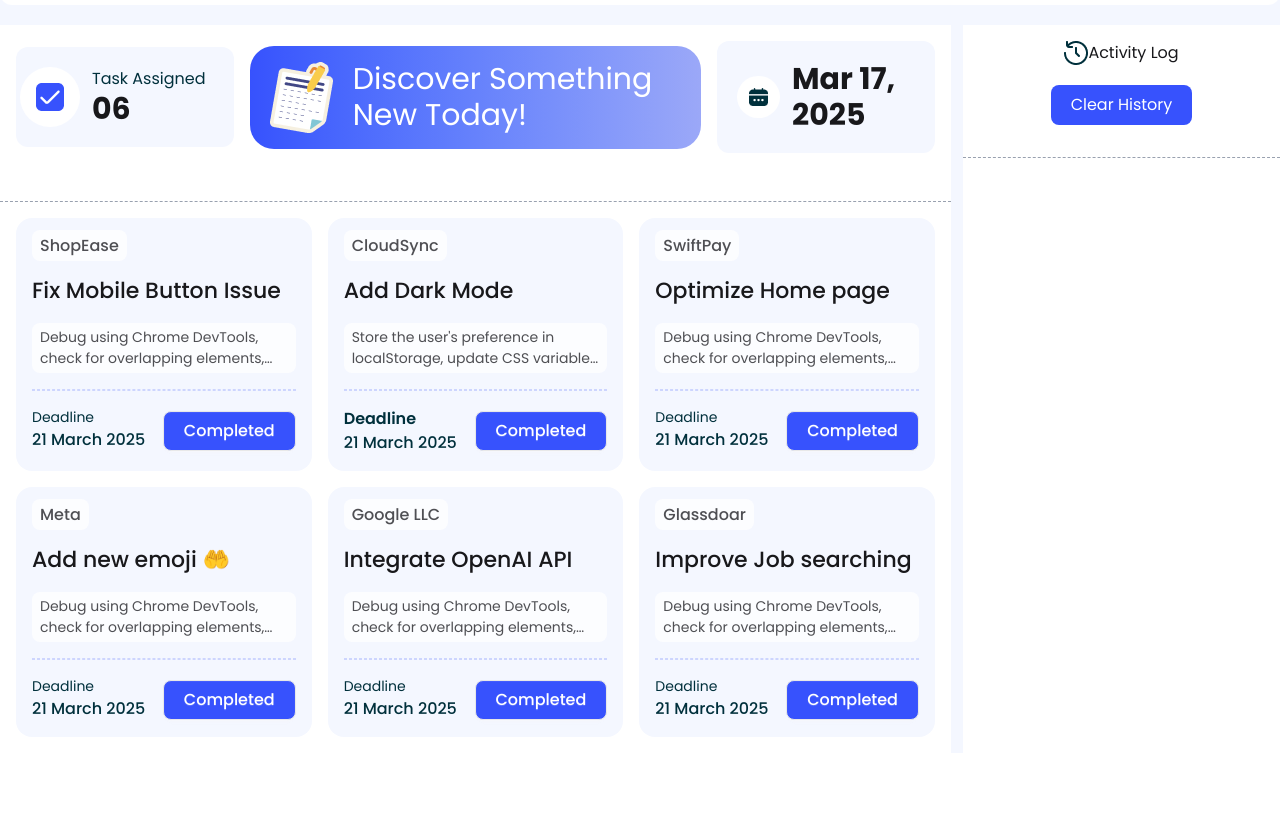
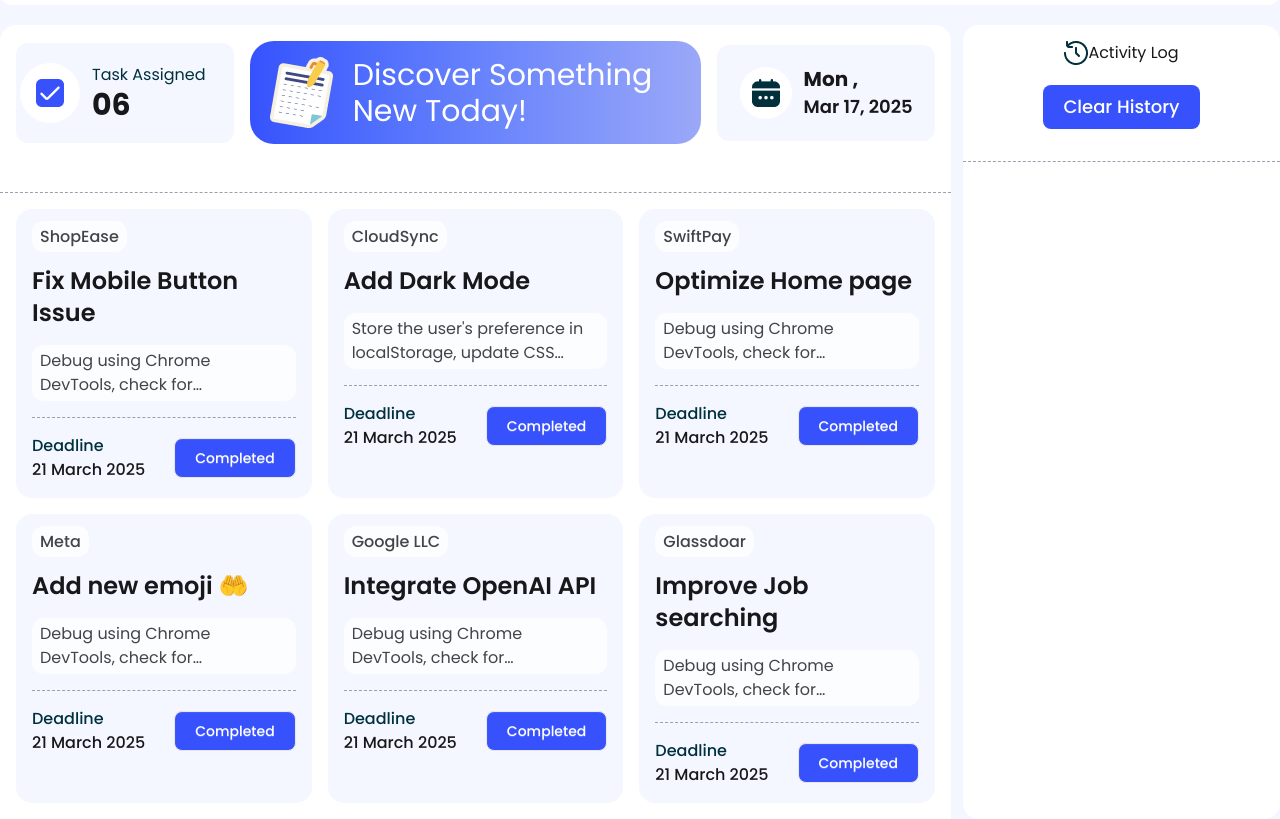
Before and after one commit to MdShamim2288/Md-DevBoard, a plain HTML site: page index.html in a window 1280 px wide. Shown: the part 107-926 px from the top of the page. Before the commit the page ends 860 px from the top, so only its background shows below. Drawn offline with nearby package versions, Linux system fonts and the light colour scheme.

Commit message:
full design complete

```diff
--- a/index.html
+++ b/index.html
@@ -47,29 +47,30 @@
     <main class="container mx-auto ">
         <section>
             <div class="flex gap-3">
-                <div class="w-9/12 bg-white ">
+
+                <div class="w-9/12 bg-white rounded-2xl">
                     <div class="grid md:grid-cols-4 gap-4 p-4 items-center ">
 
                         <div class="flex items-center  rounded-xl gap-3 py-5 px-1 bg-[#F4F7FF] ">
                             <div class="p-4 bg-white rounded-full"><img src="./assets/checkbox.png" alt="">
                             </div>
                             <div>
-                                <p class="text-[#00303C]">Task Assigned</p>
+                                <p class="text-[rgb(1,47,61)]">Task Assigned</p>
                                 <h3 id="task-Assigned" class="text-3xl font-bold">06</h3>
                             </div>
                         </div>
 
                         <div id="blog"
-                            class="col-span-2 cursor-pointer bg-gradient-to-r from-[#3752FD] to-[#9BA8F8] rounded-3xl flex items-center  gap-3 p-3 ">
+                            class="col-span-2 cursor-pointer bg-gradient-to-r from-[rgb(55,82,253)] to-[rgb(155,168,248)] rounded-3xl flex items-center  gap-3 p-3 ">
                             <img src="./assets/board.png" alt="">
                             <p class="text-3xl text-white">Discover Something <br> New Today!</p>
                         </div>
 
-                        <div class="flex items-center justify-center rounded-xl gap-3 p-5 bg-[#F4F7FF] ">
+                        <div class="flex items-center justify-center rounded-xl gap-3 p-5 bg-[rgb(244,247,255)] ">
                             <div class="p-3 bg-white rounded-full"><img src="./assets/calender.png" alt=""></div>
                             <div>
-                                <p id="dey"> </p>
-                                <h3 id="date" class="text-3xl font-bold"></h3>
+                                <p id="dey" class="text-xl font-bold"> </p>
+                                <h3 id="date" class="text-lg font-semibold"></h3>
                             </div>
                         </div>
 
@@ -81,29 +82,29 @@
                         <div class="bg-[#F4F7FF] rounded-2xl p-4 flex flex-col gap-4">
                             <div>
                                 <span
-                                    class="p-1 px-2 bg-white text-md font-[500] opacity-75 rounded-[8px]">ShopEase</span>
+                                    class="p-1 px-2 bg-white text-md font-medium opacity-80 rounded-xl">ShopEase</span>
                             </div>
-                            <h2 class="text-[22px] font-[500]">
+                            <h2 class="text-2xl font-semibold">
                                 Fix Mobile Button Issue
                             </h2>
-                            <p class="p-1 px-2 bg-white text-[14px] font-[400] opacity-75 rounded-[8px] line-clamp-2">
+                            <p class="p-1 px-2 bg-white text-md font-normal opacity-80 rounded-xl line-clamp-2">
                                 Debug using Chrome DevTools, check for overlapping elements, and ensure onClick works
                                 properly
                                 and ensure onClick works properly
                             </p>
-                            <hr class="border-dashed border-[1.2px] border-[#3752FD33]" />
+                            <hr class="border-dashed text-gray-400 " />
                             <div class="flex justify-between">
                                 <div>
-                                    <p class="text-[14px] font-[400] text-[#00303C]">
+                                    <p class="text-md font-medium text-[#00303C]">
                                         Deadline
                                     </p>
-                                    <h3 class="text-[16px] font-[500] text-[#00303C]">
+                                    <h3 class="text-md font-medium ">
                                         21 March 2025
                                     </h3>
                                 </div>
                                 <div>
                                     <button
-                                        class="px-5 py-2 btn bg-[#3752FD] text-white font-[500] text-[16px] cursor-pointer hover:bg-blue-900 rounded-lg mt-1">
+                                        class="px-5 py-2 btn bg-[#3752FD] text-white font-medium text-md cursor-pointer hover:bg-blue-900 rounded-lg mt-1">
                                         Completed
                                     </button>
                                 </div>
@@ -113,27 +114,27 @@
                         <div class="bg-[#F4F7FF] rounded-2xl p-4 flex flex-col gap-4">
                             <div>
                                 <span
-                                    class="p-1 px-2 bg-white text-md font-[500] opacity-75 rounded-[8px]">CloudSync</span>
+                                    class="p-1 px-2 bg-white text-md font-medium opacity-80 rounded-xl">CloudSync</span>
                             </div>
-                            <h2 class="text-[22px] font-[500]">
+                            <h2 class="text-2xl font-semibold">
                                 Add Dark Mode</h2>
-                            <p class="p-1 px-2 bg-white text-[14px] font-[400] opacity-75 rounded-[8px] line-clamp-2">
+                            <p class="p-1 px-2 bg-white text-md font-normal opacity-80 rounded-xl line-clamp-2">
                                 Store the user's preference in localStorage, update CSS variables dynamically, and apply
                                 a smooth transition effect.
                             </p>
-                            <hr class="border-dashed border-[1.2px] border-[#3752FD33]" />
+                            <hr class="border-dashed text-gray-400 " />
                             <div class="flex justify-between">
                                 <div>
-                                    <p class="text-md font-semibold text-[#00303C]">
+                                    <p class="text-md font-medium text-[#00303C]">
                                         Deadline
                                     </p>
-                                    <h3 class="text-[16px] font-[500] text-[#00303C]">
+                                    <h3 class="text-md font-medium ">
                                         21 March 2025
                                     </h3>
                                 </div>
                                 <div>
                                     <button
-                                        class="px-5 py-2 btn bg-[#3752FD] text-white font-[500] text-[16px] cursor-pointer hover:bg-blue-900 rounded-lg mt-1">
+                                        class="px-5 py-2 btn bg-[#3752FD] text-white font-medium text-md cursor-pointer hover:bg-blue-900 rounded-lg mt-1">
                                         Completed
                                     </button>
                                 </div>
@@ -143,29 +144,29 @@
                         <div class="bg-[#F4F7FF] rounded-2xl p-4 flex flex-col gap-4">
                             <div>
                                 <span
-                                    class="p-1 px-2 bg-white text-md font-[500] opacity-75 rounded-[8px]">SwiftPay</span>
+                                    class="p-1 px-2 bg-white text-md font-medium opacity-80 rounded-xl">SwiftPay</span>
                             </div>
-                            <h2 class="text-[22px] font-[500]">
+                            <h2 class="text-2xl font-semibold">
                                 Optimize Home page
                             </h2>
-                            <p class="p-1 px-2 bg-white text-[14px] font-[400] opacity-75 rounded-[8px] line-clamp-2">
+                            <p class="p-1 px-2 bg-white text-md font-normal opacity-80 rounded-xl line-clamp-2">
                                 Debug using Chrome DevTools, check for overlapping elements, and ensure onClick works
                                 properly
                                 and ensure onClick works properly
                             </p>
-                            <hr class="border-dashed border-[1.2px] border-[#3752FD33]" />
+                            <hr class="border-dashed text-gray-400 " />
                             <div class="flex justify-between">
                                 <div>
-                                    <p class="text-[14px] font-[400] text-[#00303C]">
+                                    <p class="text-md font-medium text-[#00303C]">
                                         Deadline
                                     </p>
-                                    <h3 class="text-[16px] font-[500] text-[#00303C]">
+                                    <h3 class="text-md font-medium ">
                                         21 March 2025
                                     </h3>
                                 </div>
                                 <div>
                                     <button
-                                        class="px-5 py-2 btn bg-[#3752FD] text-white font-[500] text-[16px] cursor-pointer hover:bg-blue-900 rounded-lg mt-1">
+                                        class="px-5 py-2 btn bg-[#3752FD] text-white font-medium text-md cursor-pointer hover:bg-blue-900 rounded-lg mt-1">
                                         Completed
                                     </button>
                                 </div>
@@ -174,29 +175,29 @@
                         <!-- card 4 -->
                         <div class="bg-[#F4F7FF] rounded-2xl p-4 flex flex-col gap-4">
                             <div>
-                                <span class="p-1 px-2 bg-white text-md font-[500] opacity-75 rounded-[8px]">Meta</span>
+                                <span class="p-1 px-2 bg-white text-md font-medium opacity-80 rounded-xl">Meta</span>
                             </div>
-                            <h2 class="text-[22px] font-[500]">
+                            <h2 class="text-2xl font-semibold">
                                 Add new emoji 🤲
                             </h2>
-                            <p class="p-1 px-2 bg-white text-[14px] font-[400] opacity-75 rounded-[8px] line-clamp-2">
+                            <p class="p-1 px-2 bg-white text-md font-normal opacity-80 rounded-xl line-clamp-2">
                                 Debug using Chrome DevTools, check for overlapping elements, and ensure onClick works
                                 properly
                                 and ensure onClick works properly
                             </p>
-                            <hr class="border-dashed border-[1.2px] border-[#3752FD33]" />
+                            <hr class="border-dashed text-gray-400 " />
                             <div class="flex justify-between">
                                 <div>
-                                    <p class="text-[14px] font-[400] text-[#00303C]">
+                                    <p class="text-md font-medium text-[#00303C]">
                                         Deadline
                                     </p>
-                                    <h3 class="text-[16px] font-[500] text-[#00303C]">
+                                    <h3 class="text-md font-medium ">
                                         21 March 2025
                                     </h3>
                                 </div>
                                 <div>
                                     <button
-                                        class="px-5 py-2 btn bg-[#3752FD] text-white font-[500] text-[16px] cursor-pointer hover:bg-blue-900 rounded-lg mt-1">
+                                        class="px-5 py-2 btn bg-[#3752FD] text-white font-medium text-md cursor-pointer hover:bg-blue-900 rounded-lg mt-1">
                                         Completed
                                     </button>
                                 </div>
@@ -205,30 +206,30 @@
                         <!-- card 5 -->
                         <div class="bg-[#F4F7FF] rounded-2xl p-4 flex flex-col gap-4">
                             <div>
-                                <span class="p-1 px-2 bg-white text-md font-[500] opacity-75 rounded-[8px]">Google
+                                <span class="p-1 px-2 bg-white text-md font-medium opacity-80 rounded-xl">Google
                                     LLC</span>
                             </div>
-                            <h2 class="text-[22px] font-[500]">
+                            <h2 class="text-2xl font-semibold">
                                 Integrate OpenAI API
                             </h2>
-                            <p class="p-1 px-2 bg-white text-[14px] font-[400] opacity-75 rounded-[8px] line-clamp-2">
+                            <p class="p-1 px-2 bg-white text-md font-normal opacity-80 rounded-xl line-clamp-2">
                                 Debug using Chrome DevTools, check for overlapping elements, and ensure onClick works
                                 properly
                                 and ensure onClick works properly
                             </p>
-                            <hr class="border-dashed border-[1.2px] border-[#3752FD33]" />
+                            <hr class="border-dashed text-gray-400 " />
                             <div class="flex justify-between">
                                 <div>
-                                    <p class="text-[14px] font-[400] text-[#00303C]">
+                                    <p class="text-md font-medium text-[#00303C]">
                                         Deadline
                                     </p>
-                                    <h3 class="text-[16px] font-[500] text-[#00303C]">
+                                    <h3 class="text-md font-medium ">
                                         21 March 2025
                                     </h3>
                                 </div>
                                 <div>
                                     <button
-                                        class="px-5 py-2 btn bg-[#3752FD] text-white font-[500] text-[16px] cursor-pointer hover:bg-blue-900 rounded-lg mt-1">
+                                        class="px-5 py-2 btn bg-[#3752FD] text-white font-medium text-md cursor-pointer hover:bg-blue-900 rounded-lg mt-1">
                                         Completed
                                     </button>
                                 </div>
@@ -238,29 +239,29 @@
                         <div class="bg-[#F4F7FF] rounded-2xl p-4 flex flex-col gap-4">
                             <div>
                                 <span
-                                    class="p-1 px-2 bg-white text-md font-[500] opacity-75 rounded-[8px]">Glassdoar</span>
+                                    class="p-1 px-2 bg-white text-md font-medium opacity-80 rounded-xl">Glassdoar</span>
                             </div>
-                            <h2 class="text-[22px] font-[500]">
+                            <h2 class="text-2xl font-semibold">
                                 Improve Job searching
                             </h2>
-                            <p class="p-1 px-2 bg-white text-[14px] font-[400] opacity-75 rounded-[8px] line-clamp-2">
+                            <p class="p-1 px-2 bg-white text-md font-normal opacity-80 rounded-xl line-clamp-2">
                                 Debug using Chrome DevTools, check for overlapping elements, and ensure onClick works
                                 properly
                                 and ensure onClick works properly
                             </p>
-                            <hr class="border-dashed border-[1.2px] border-[#3752FD33]" />
+                            <hr class="border-dashed text-gray-400 " />
                             <div class="flex justify-between">
                                 <div>
-                                    <p class="text-[14px] font-[400] text-[#00303C]">
+                                    <p class="text-md font-medium text-[#00303C]">
                                         Deadline
                                     </p>
-                                    <h3 class="text-[16px] font-[500] text-[#00303C]">
+                                    <h3 class="text-md font-medium ">
                                         21 March 2025
                                     </h3>
                                 </div>
                                 <div>
                                     <button
-                                        class="px-5 py-2 btn bg-[#3752FD] text-white font-[500] text-[16px] cursor-pointer hover:bg-blue-900 rounded-lg mt-1">
+                                        class="px-5 py-2 btn bg-[#3752FD] text-white font-medium text-md cursor-pointer hover:bg-blue-900 rounded-lg mt-1">
                                         Completed
                                     </button>
                                 </div>
@@ -271,11 +272,7 @@
                     </div>
                 </div>
 
-
-
-
-
-                <div class="w-3/12 bg-white">
+                <div class="w-3/12 bg-white rounded-2xl">
                     <div class="flex flex-col justify-center items-center gap-4 pt-4">
                         <div class="flex items-center justify-center">
                             <img src="./assets/activity.png" alt="">
@@ -283,14 +280,14 @@
                         </div>
                         <div class="">
                             <button id="clearHistory"
-                                class="px-5 py-2 cursor-pointer bg-[#3752FD] text-white font-[400] text-[16px] rounded-[8px] mt-1 ">
+                                class="px-5 py-2 cursor-pointer bg-[#3752FD] text-white font-medium text-lg rounded-lg mt-1 ">
                                 Clear History
                             </button>
                         </div>
                     </div>
 
                     <hr class="text-gray-400 border-dashed mt-8">
-                    <div id="history" class="">
+                    <div id="history" class="overflow-auto max-h-max">
 
                     </div>
                 </div>
@@ -299,10 +296,11 @@
     </main>
     <!-- javascript  -->
     <script src="./script/clocrs.js"></script>
-  <script src="./script/pageLink.js"></script>
-<script src="./script/btn.js"></script>
-<script src="./script/cleyarHistory.js"></script>
-<script src="./script/todayDates.js"></script>
+    <script src="./script/pageLink.js"></script>
+    <script src="./script/btn.js"></script>
+    <script src="./script/cleyarHistory.js"></script>
+    <script src="./script/todayDates.js"></script>
+    <script src="./script/history.js"></script>
 </body>
 
 </html>
--- /dev/null
+++ b/script/history.js
@@ -0,0 +1,4 @@
+document.getElementById("clearHistory").addEventListener("click", function () {
+
+    document.getElementById("history").style.display = "none";
+  });
--- a/script/todayDates.js
+++ b/script/todayDates.js
@@ -9,5 +9,5 @@ const date = today.toLocaleString("en-US", {
 window.onload = function () {
 
   document.getElementById("date").innerText = date;
-  document.getElementById("day").innerText = `${day} ,`;
+  document.getElementById("dey").innerText = `${day} ,`;
 };
```
Also changed, not shown: script/btn.js (+32 -7 lines).
